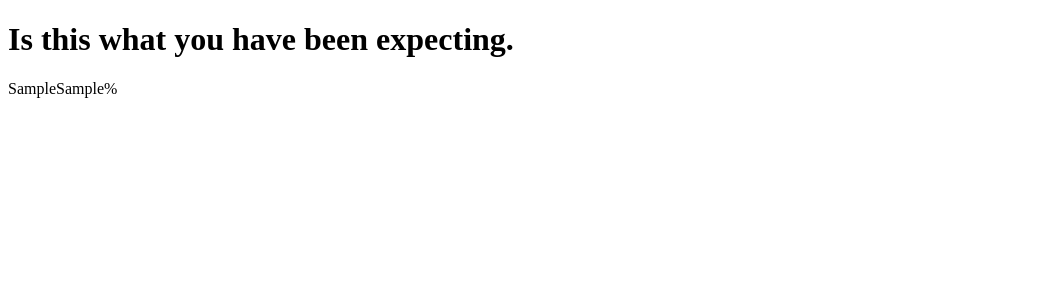
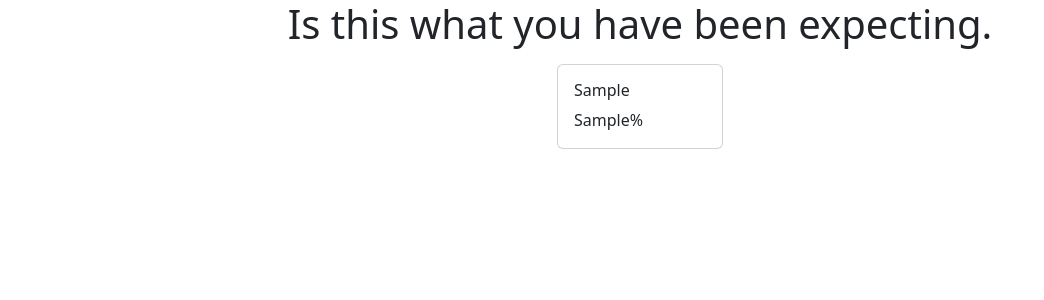
Before and after one commit to mkpatel-247/web-application-image-identification-project, a Django app: template templates/result.html in a window 1280 px wide. Shown: the top 300 px of the page, without its empty margins (0-1044 px from the left). Run offline with Django 3.2, Linux system fonts and the light colour scheme; the template is opened without the code that fills it: most values are stand-ins (such as "Sample title", 1, 10 or a date in 2020).

Commit message:
Improved design with bootstrap.

```diff
--- a/templates/result.html
+++ b/templates/result.html
@@ -1,13 +1,16 @@
-<!DOCTYPE html>
-<html lang="en">
-  <head>
-    <meta charset="UTF-8" />
-    <meta name="viewport" content="width=device-width, initial-scale=1.0" />
-    <title>Result Page</title>
-  </head>
-  <body>
-    <h1>Is this what you have been expecting.</h1>
-    {%for r,p in res%} {{r}}{{p}}% <br />
-    {%endfor%}
-  </body>
-</html>
+{% extends 'base.html' %} {% block body %}
+<h1 class="text-center">Is this what you have been expecting.</h1>
+<div class="row mt-3 d-flex justify-content-center">
+  {%for r,p in res%}
+  <div class="col-2">
+    <div class="card">
+      <div class="card-body">
+        <h6 class="text-capitalize">{{r}}</h6>
+        {{p}}%
+      </div>
+    </div>
+  </div>
+  {%endfor%}
+</div>
+<br />
+{% endblock body %}
```
Also changed, not shown: imageUpload/views.py (+21 -18 lines), img.jpg (deleted), 1 other file.
